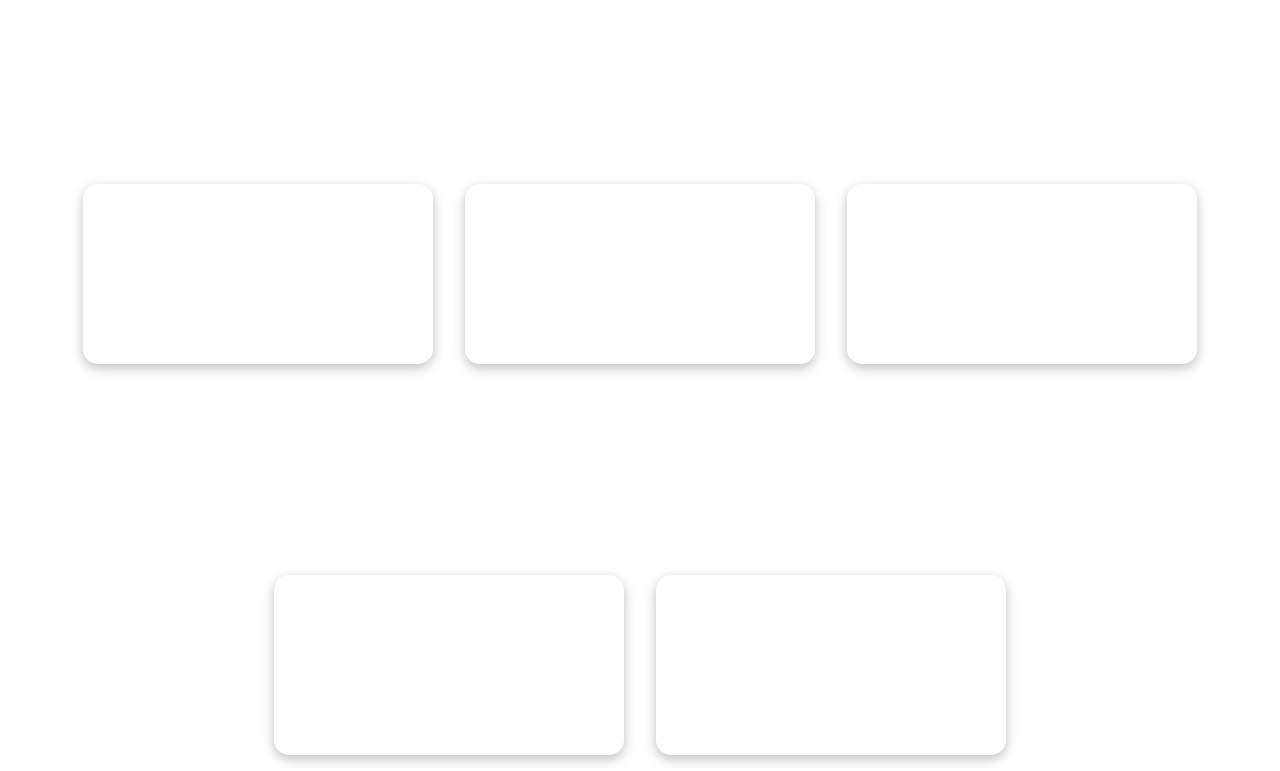
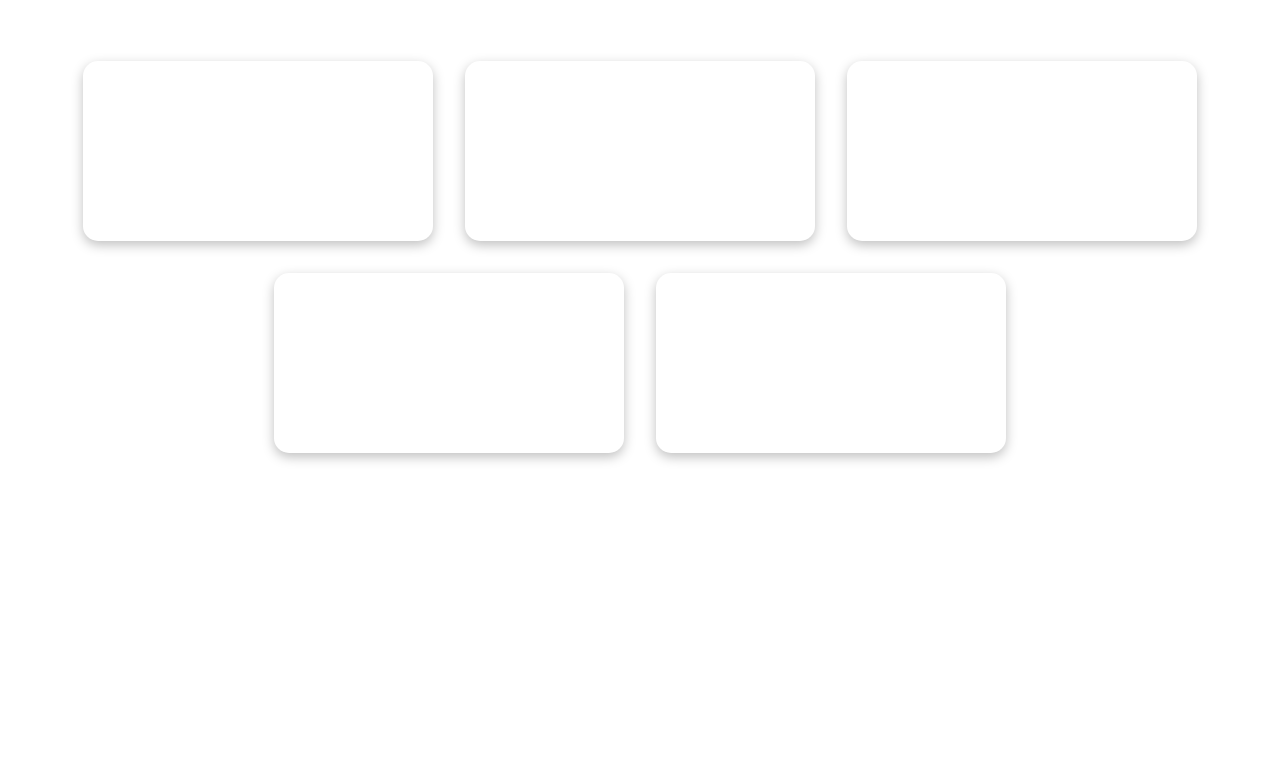
Before and after one commit to surya1604surya/Accident-Tracking, a Next.js app: page / in a window 1280 px wide. Shown: the part 659-1430 px from the top of the page. After the commit the page ends 1144 px from the top, so only its background shows below. Built offline with nearby package versions, Linux system fonts and the light colour scheme.

Commit message:
Update Home.module.css

```diff
--- a/src/app/Home.module.css
+++ b/src/app/Home.module.css
@@ -5,7 +5,8 @@
     min-height: 100vh; /* Use min-height for content flexibility */
     position: relative;
     overflow-x: hidden; /* Prevent horizontal scroll on small screens */
-    /* Remove max-h-screen to allow content to push the footer down if needed */
+    /* Removed max-h-screen from the main container as it can cause content clipping if content exceeds viewport height.
+       The 'min-h-screen' ensures it's at least viewport height, allowing for scrolling if content is taller. */
 }
 
 /* Adjust maintag for smaller screens */
@@ -13,10 +14,12 @@
     flex-grow: 1;
     display: flex;
     flex-direction: column;
-    justify-content: center;
-    align-items: center;
-    padding: 1rem; /* Add some padding to prevent content from touching edges */
-    gap: 1.5rem; /* Slightly reduce gap on smaller screens if desired */
+    justify-content: center; /* Center content vertically */
+    align-items: center; /* Center content horizontally */
+    padding: 1.5rem; /* Increased overall padding for better spacing from edges */
+    padding-top: 5rem; /* Added specific padding to the top to push content down from header */
+    padding-bottom: 2rem; /* Added specific padding to the bottom to give space above footer */
+    gap: 2rem; /* Consistent gap between rows */
     width: 100%;
     box-sizing: border-box;
     animation: fadeSlideDown 1.2s ease-in-out both;
@@ -25,14 +28,16 @@
 /* Button Rows: Adjust margin and spacing for smaller screens */
 .firstRow,
 .secondRow {
-    margin-top: 5%; /* Reduce top margin for better vertical space usage */
+    /* Removed margin-top and margin-bottom from rows.
+       The vertical spacing is now primarily managed by 'padding-top'/'padding-bottom' on .maintag
+       and 'gap' on .maintag between the rows. */
     display: flex;
-    justify-content: center;
+    justify-content: center; /* Center buttons within the row */
     align-items: center;
     flex-wrap: wrap;
-    gap: 1.2rem; /* Consistent gap for buttons within rows */
-    width: 100%;
-    box-sizing: border-box;
+    gap: 1.5rem; /* Adjusted gap within rows for better spacing */
+    width: 100%; /* Ensure rows take full width to center their content */
+    box-sizing: border-box; /* Include padding and border in the element's total width and height */
     animation: dropIn 1s ease forwards;
 }
 
@@ -87,17 +92,26 @@
     padding: 1rem 0.8rem; /* Adjust padding for smaller screens */
 }
 .title {
-    font-size: 1.8rem; /* Base font size for header title */
+    color: #a7e0e3;
+    font-size: 2.2rem; /* Keep original large size */
+    font-weight: bold;
+    text-shadow: 1px 1px 4px black;
 }
 
 /* --- Responsive Design Adjustments --- */
 
 /* Phone Size (up to 767px) - Mobile-first approach is handled by base styles */
 @media (max-width: 767px) {
+    .maintag {
+        padding-top: 3rem; /* Less top padding on phones */
+        padding-bottom: 1.5rem; /* Less bottom padding on phones */
+        gap: 1rem; /* Smaller gap between rows on phones */
+    }
+
     .firstRow,
     .secondRow {
-        margin-top: 2%; /* Further reduce top margin for mobile */
-        gap: 1rem; /* Slightly smaller gap on phones */
+        /* Removed margin-top: 2% from here */
+        gap: 1rem; /* Slightly smaller gap within rows on phones */
     }
 
     .b0, .b1, .b2, .b3, .b4 {
@@ -114,10 +128,16 @@
 
 /* Tablet Size (768px to 1024px) */
 @media (min-width: 768px) and (max-width: 1024px) {
+    .maintag {
+        padding-top: 4rem; /* Moderate top padding for tablets */
+        padding-bottom: 2rem; /* Moderate bottom padding for tablets */
+        gap: 1.5rem; /* Moderate gap between rows */
+    }
+
     .firstRow,
     .secondRow {
-        margin-top: 10%; /* Moderate margin for tablets */
-        gap: 1.5rem; /* Slightly larger gap than phones */
+        /* Removed margin-top: 10% from here */
+        gap: 1.5rem; /* Slightly larger gap within rows than phones */
     }
 
     .b0, .b1, .b2 {
@@ -141,10 +161,16 @@
 
 /* Desktop Size (1025px and up) */
 @media (min-width: 1025px) {
+    .maintag {
+        padding-top: 5rem; /* Original top padding for desktop */
+        padding-bottom: 2rem; /* Original bottom padding for desktop */
+        gap: 2rem; /* Original gap for desktop */
+    }
+
     .firstRow,
     .secondRow {
-        margin-top: 15%; /* Original margin for desktop */
-        gap: 2rem; /* Original gap for desktop */
+        /* Removed margin-top: 15% from here */
+        gap: 2rem; /* Original gap within rows for desktop */
     }
 
     .b0, .b1, .b2 {
@@ -165,6 +191,7 @@
         margin-left: 0; /* Remove specific margin on desktop if you want balanced spacing */
     }
 }
+
 
 .b0:hover,
 .b1:hover,
```
